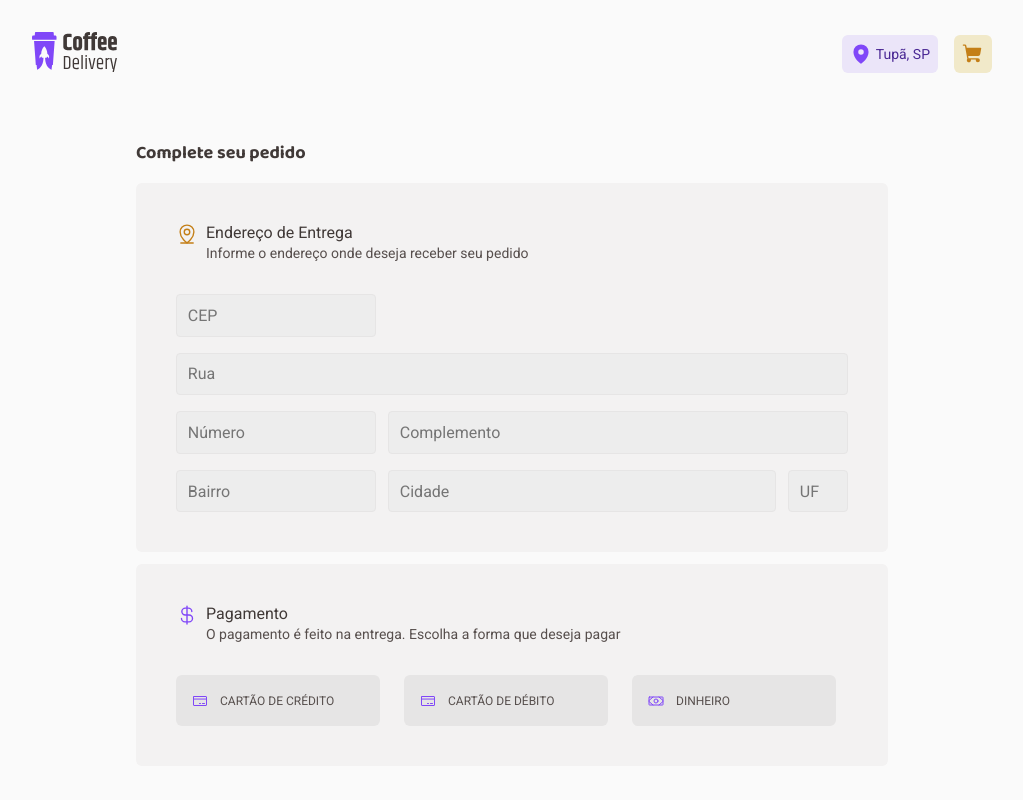
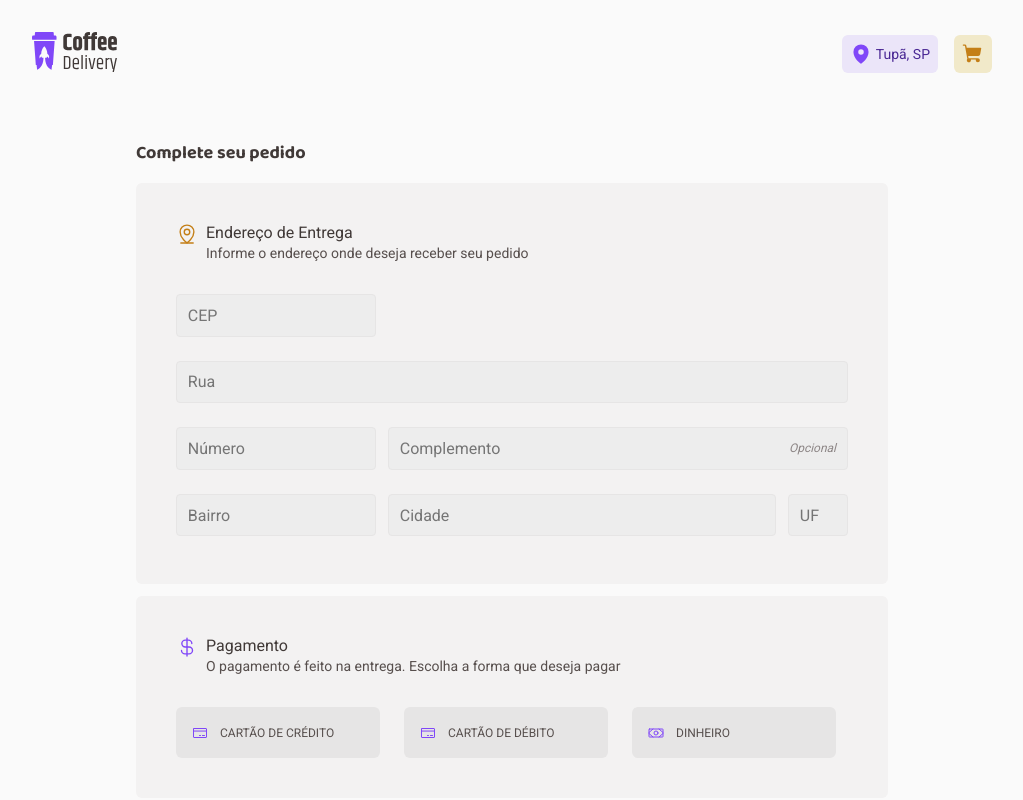
Before and after one commit to lucian-af/coffe-delivery, a React (Vite) app: page /checkout in a window 1280 px wide. Shown: the top 800 px of the page, without its empty margins (128-1151 px from the left). Built offline with nearby package versions, Linux system fonts and the light colour scheme.

Commit message:
feat: adicionado validação para o formulário de endereço

```diff
--- a/package.json
+++ b/package.json
@@ -13,12 +13,15 @@
     "reinstall": "npm run clean && npm install"
   },
   "dependencies": {
+    "@hookform/resolvers": "^2.9.8",
     "immer": "^9.0.15",
     "phosphor-react": "^1.4.1",
     "react": "^18.2.0",
     "react-dom": "^18.2.0",
+    "react-hook-form": "^7.36.1",
     "react-router-dom": "^6.3.0",
-    "styled-components": "^5.3.5"
+    "styled-components": "^5.3.5",
+    "zod": "^3.19.1"
   },
   "devDependencies": {
     "@rocketseat/eslint-config": "^1.1.3",
--- a/src/contexts/PedidoContext.tsx
+++ b/src/contexts/PedidoContext.tsx
@@ -1,12 +1,23 @@
 import { createContext, ReactNode, useEffect, useReducer } from "react";
-import { Bebida, FormasPagamento, Pedido } from "../data/data";
+import { Bebida, Endereco, FormasPagamento, Pedido } from "../data/data";
 import {
+  adicionarEnderecoAction,
   adicionarPedidoItemAction,
   diminuirQuantidadePedidoItemAction,
   removerItemAction,
   selecionarFormaPagamentoAction,
 } from "../reducers/actions";
 import { pedidosReducer } from "../reducers/reducer";
+
+type EnderecoData = {
+  cep: string;
+  logradouro: string;
+  numero: string;
+  complemento?: string;
+  bairro: string;
+  cidade: string;
+  uf: string;
+};
 
 type PedidoContextType = {
   pedido: Pedido;
@@ -16,6 +27,7 @@ type PedidoContextType = {
   quantidadeTotalItens: () => number;
   selecionarFormaPagamento: (formaPagamento: FormasPagamento) => void;
   formaPagamentoSelecionada: () => FormasPagamento;
+  adicionarEndereco: (endereco: EnderecoData) => void;
 };
 
 export const PedidoContext = createContext({} as PedidoContextType);
@@ -65,6 +77,20 @@ export function PedioContextProvider({ children }: PedidoContextProviderProps) {
     dispatch(removerItemAction(bebida));
   }
 
+  function adicionarEndereco(endereco: EnderecoData): void {
+    dispatch(
+      adicionarEnderecoAction({
+        cep: endereco.cep,
+        logradouro: endereco.logradouro,
+        numero: endereco.numero,
+        complemento: endereco.complemento,
+        bairro: endereco.bairro,
+        cidade: endereco.cidade,
+        uf: endereco.uf,
+      })
+    );
+  }
+
   useEffect(() => {
     const stateJSON = JSON.stringify(pedido);
 
@@ -81,6 +107,7 @@ export function PedioContextProvider({ children }: PedidoContextProviderProps) {
         quantidadeTotalItens,
         selecionarFormaPagamento,
         formaPagamentoSelecionada,
+        adicionarEndereco,
       }}
     >
       {children}
--- a/src/data/data.ts
+++ b/src/data/data.ts
@@ -31,10 +31,10 @@ export type Bebida = {
 };
 
 export type Endereco = {
-  cep: number;
+  cep: string;
   logradouro: string;
   numero: string;
-  complemento: string;
+  complemento?: string;
   bairro: string;
   cidade: string;
   uf: string;
--- a/src/pages/Checkout/components/EnderecoForm/index.tsx
+++ b/src/pages/Checkout/components/EnderecoForm/index.tsx
@@ -1,22 +1,60 @@
-import { FormContainer, Row, Input } from "./styles";
+import { useFormContext } from "react-hook-form";
+import { FormContainer, Row, Input, Opcional } from "./styles";
 
 export function EnderecoForm() {
+  const {
+    register,
+    formState: { errors },
+  } = useFormContext();
   return (
     <FormContainer>
       <Row>
-        <Input placeholder="CEP" sizeInput={"200px"} />
+        <Input sizeInput={"200px"}>
+          <input placeholder="CEP" id="cep" {...register("cep")} />
+          <small>{errors.cep?.message?.toString()}</small>
+        </Input>
       </Row>
       <Row>
-        <Input placeholder="Rua" />
+        <Input>
+          <input
+            placeholder="Rua"
+            id="logradouro"
+            {...register("logradouro")}
+          />
+          <small>{errors.logradouro?.message?.toString()}</small>
+        </Input>
       </Row>
       <Row>
-        <Input placeholder="Número" sizeInput={"200px"} />
-        <Input placeholder="Complemento" />
+        <Input sizeInput={"200px"}>
+          <input placeholder="Número" id="numero" {...register("numero")} />
+          <small>{errors.numero?.message?.toString()}</small>
+        </Input>
+        <Input>
+          <div>
+            <input
+              placeholder="Complemento"
+              id="complemento"
+              {...register("complemento")}
+            />
+            <Opcional hidden={false}>Opcional</Opcional>
+          </div>
+          <small>{errors.complemento?.message?.toString()}</small>
+        </Input>
       </Row>
       <Row>
-        <Input placeholder="Bairro" sizeInput={"200px"} />
-        <Input placeholder="Cidade" />
-        <Input placeholder="UF" sizeInput={"60px"} />
+        <Input sizeInput={"200px"}>
+          <input placeholder="Bairro" id="bairro" {...register("bairro")} />
+          <small>{errors.bairro?.message?.toString()}</small>
+        </Input>
+        <Input>
+          <input placeholder="Cidade" id="cidade" {...register("cidade")} />
+          <small>{errors.cidade?.message?.toString()}</small>
+        </Input>
+
+        <Input sizeInput={"60px"}>
+          <input placeholder="UF" id="uf" {...register("uf")} />
+          <small>{errors.uf?.message?.toString()}</small>
+        </Input>
       </Row>
     </FormContainer>
   );
--- a/src/pages/Checkout/components/EnderecoForm/styles.ts
+++ b/src/pages/Checkout/components/EnderecoForm/styles.ts
@@ -1,3 +1,4 @@
+import { ReactNode } from "react";
 import styled, { css } from "styled-components";
 
 export const FormContainer = styled.div`
@@ -23,18 +24,9 @@ type InputProps = {
   sizeInput?: string;
 };
 
-export const Input = styled.input<InputProps>`
-  border: 1px solid ${(props) => props.theme["gray-300"]};
-
-  color: ${(props) => props.theme["brown-300"]};
-  background: ${(props) => props.theme["gray-200"]};
-
-  padding: 0.675rem;
-  border-radius: 4px;
-
-  :not(:placeholder-shown) {
-    color: ${(props) => props.theme["brown-500"]};
-  }
+export const Input = styled.div<InputProps>`
+  display: flex;
+  flex-direction: column;
 
   ${(props) =>
     props.sizeInput
@@ -48,4 +40,50 @@ export const Input = styled.input<InputProps>`
   @media only screen and (min-width: 299px) and (max-width: 900px) {
     width: 100%;
   }
+
+  div {
+    display: inline-flex;
+    position: relative;
+  }
+
+  input {
+    border: 1px solid ${(props) => props.theme["gray-300"]};
+
+    color: ${(props) => props.theme["brown-300"]};
+    background: ${(props) => props.theme["gray-200"]};
+
+    padding: 0.675rem;
+    border-radius: 4px;
+
+    width: 100%;
+
+    :not(:placeholder-shown) {
+      color: ${(props) => props.theme["brown-500"]};
+    }
+  }
+
+  small {
+    padding: 0.5rem 0 0 0.5rem;
+    color: ${(props) => props.theme.danger};
+  }
 `;
+
+type OpcionalProps = {
+  hidden?: boolean;
+};
+
+export const Opcional = styled.span<OpcionalProps>`
+  position: absolute;
+  color: ${(props) => props.theme["brown-300"]};
+  font-size: ${(props) => props.theme["font-12"]};
+  font-style: italic;
+
+  right: 0.75rem;
+  align-self: center;
+
+  ${(props) =>
+    props.hidden &&
+    css`
+      display: none;
+    `}
+`;
--- a/src/pages/Checkout/index.tsx
+++ b/src/pages/Checkout/index.tsx
@@ -13,7 +13,7 @@ import {
   Resumo,
 } from "./styles";
 import { defaultTheme } from "../../styles/themes/default";
-import { useContext, useState } from "react";
+import { useContext } from "react";
 import { EnderecoForm } from "./components/EnderecoForm";
 import { FormaPagamento } from "./components/FormaPagamento";
 import { PedidoItem } from "./components/PedidoItem";
@@ -26,25 +26,58 @@ import {
   VALOR_ENTREGA,
 } from "../../data/data";
 import { PedidoContext } from "../../contexts/PedidoContext";
+import { FormProvider, useForm } from "react-hook-form";
+import * as zod from "zod";
+import { zodResolver } from "@hookform/resolvers/zod";
+
+const enderecoFormValidationSchema = zod
+  .object({
+    cep: zod.string().length(8, "O campo é obrigatório!"),
+    logradouro: zod.string().min(3, "O campo é obrigatório!"),
+    numero: zod.string().min(1, "O campo é obrigatório!"),
+    complemento: zod
+      .string()
+      .max(150, "Limite de caracteres atingido: 150")
+      .optional(),
+    bairro: zod.string().min(3, "O campo é obrigatório!"),
+    cidade: zod.string().min(3, "O campo é obrigatório!"),
+    uf: zod.string().max(2, "O campo é obrigatório!"),
+  })
+  .required();
+
+type EnderecoFormData = zod.infer<typeof enderecoFormValidationSchema>;
 
 export function Checkout() {
-  const { pedido, formaPagamentoSelecionada, selecionarFormaPagamento } =
-    useContext(PedidoContext);
+  const {
+    pedido,
+    formaPagamentoSelecionada,
+    selecionarFormaPagamento,
+    adicionarEndereco,
+  } = useContext(PedidoContext);
 
   const navigate = useNavigate();
   const valorEntrega = currencyFormatterBR(VALOR_ENTREGA);
   const itensPedido = pedido.item;
-  const existeFormaPagamentoSelecionada = !formaPagamentoSelecionada();
+  const enderecoForm = useForm<EnderecoFormData>({
+    resolver: zodResolver(enderecoFormValidationSchema),
+    defaultValues: {
+      cep: "",
+      logradouro: "",
+      numero: "",
+      complemento: "",
+      bairro: "",
+      cidade: "",
+      uf: "",
+    },
+  });
 
-  function handleRemoverItem(id: string) {
-    // remover pedido item
-    console.log(id);
-  }
+  const { handleSubmit, reset } = enderecoForm;
 
   function handleConfirmarPedido() {
     // validar endereço
     // validar forma de pagamento
     // validar se existe itens
+    reset();
     navigate("/success", { replace: true });
   }
 
@@ -78,8 +111,16 @@ export function Checkout() {
     selecionarFormaPagamento(formaPagamento);
   }
 
+  function handleAdicionarEndereco(data: EnderecoFormData) {
+    const result = enderecoFormValidationSchema.safeParse(data);
+
+    if (result.success) adicionarEndereco(data);
+    else console.log(result.error);
+  }
+
   return (
     <Wrapper>
+      <form action="" onSubmit={handleSubmit(handleAdicionarEndereco)}>
         <Article>
           <Titulo>Complete seu pedido</Titulo>
 
@@ -94,7 +135,9 @@ export function Checkout() {
               </div>
             </SubTitulo>
 
+            <FormProvider {...enderecoForm}>
               <EnderecoForm />
+            </FormProvider>
           </Endereco>
 
           <Pagamento>
@@ -105,7 +148,8 @@ export function Checkout() {
               <div>
                 <h2>Pagamento</h2>
                 <span>
-                O pagamento é feito na entrega. Escolha a forma que deseja pagar
+                  O pagamento é feito na entrega. Escolha a forma que deseja
+                  pagar
                 </span>
               </div>
             </SubTitulo>
@@ -162,14 +206,12 @@ export function Checkout() {
                 <span>{valorTotalPedidoMaisEntregaFormatado()}</span>
               </Resumo>
             </div>
-          <Button
-            onClick={handleConfirmarPedido}
-            disabled={valorTotalItens() === 0}
-          >
+            <Button type="submit" disabled={valorTotalItens() === 0}>
               confirmar pedido
             </Button>
           </Items>
         </Aside>
+      </form>
     </Wrapper>
   );
 }
--- a/src/pages/Checkout/styles.ts
+++ b/src/pages/Checkout/styles.ts
@@ -8,6 +8,10 @@ export const Wrapper = styled.div`
   gap: 2rem;
   align-items: flex-start;
   justify-content: center;
+
+  form {
+    display: contents;
+  }
 
   @media only screen and (min-width: 299px) and (max-width: 1366px) {
     flex-direction: column;
--- a/src/reducers/actions.ts
+++ b/src/reducers/actions.ts
@@ -1,9 +1,10 @@
-import { Bebida, FormasPagamento } from "./../data/data";
+import { Bebida, Endereco, FormasPagamento } from "./../data/data";
 export enum ActionTypes {
   ADICIONAR_ITEM = "ADICIONAR_ITEM",
   DIMINUIR_QUANTIDADE_ITEM = "DIMINUIR_QUANTIDADE_ITEM",
   SELECIONAR_FORMA_PAGAMENTO = "SELECIONAR_FORMA_PAGAMENTO",
   REMOVER_ITEM = "REMOVER_ITEM",
+  ADICIONAR_ENDERECO = "ADICIONAR_ENDERECO",
 }
 
 export function adicionarPedidoItemAction(bebida: Bebida) {
@@ -43,3 +44,12 @@ export function removerItemAction(bebida: Bebida) {
     },
   };
 }
+
+export function adicionarEnderecoAction(endereco: Endereco) {
+  return {
+    type: ActionTypes.ADICIONAR_ENDERECO,
+    payload: {
+      endereco,
+    },
+  };
+}
--- a/src/styles/themes/default.ts
+++ b/src/styles/themes/default.ts
@@ -20,6 +20,8 @@ export const defaultTheme = {
 
   white: "#FFF",
   "white-100": "#FAFAFA",
+
+  danger: "#F03",
 
   "font-special": "'Baloo 2', sans-serif",
   "font-default": "Roboto, sans-serif",
```
Also changed, not shown: 1 other file (tests, documents, lock files or other folders). Lines whose indentation alone changed are shown as unchanged.
